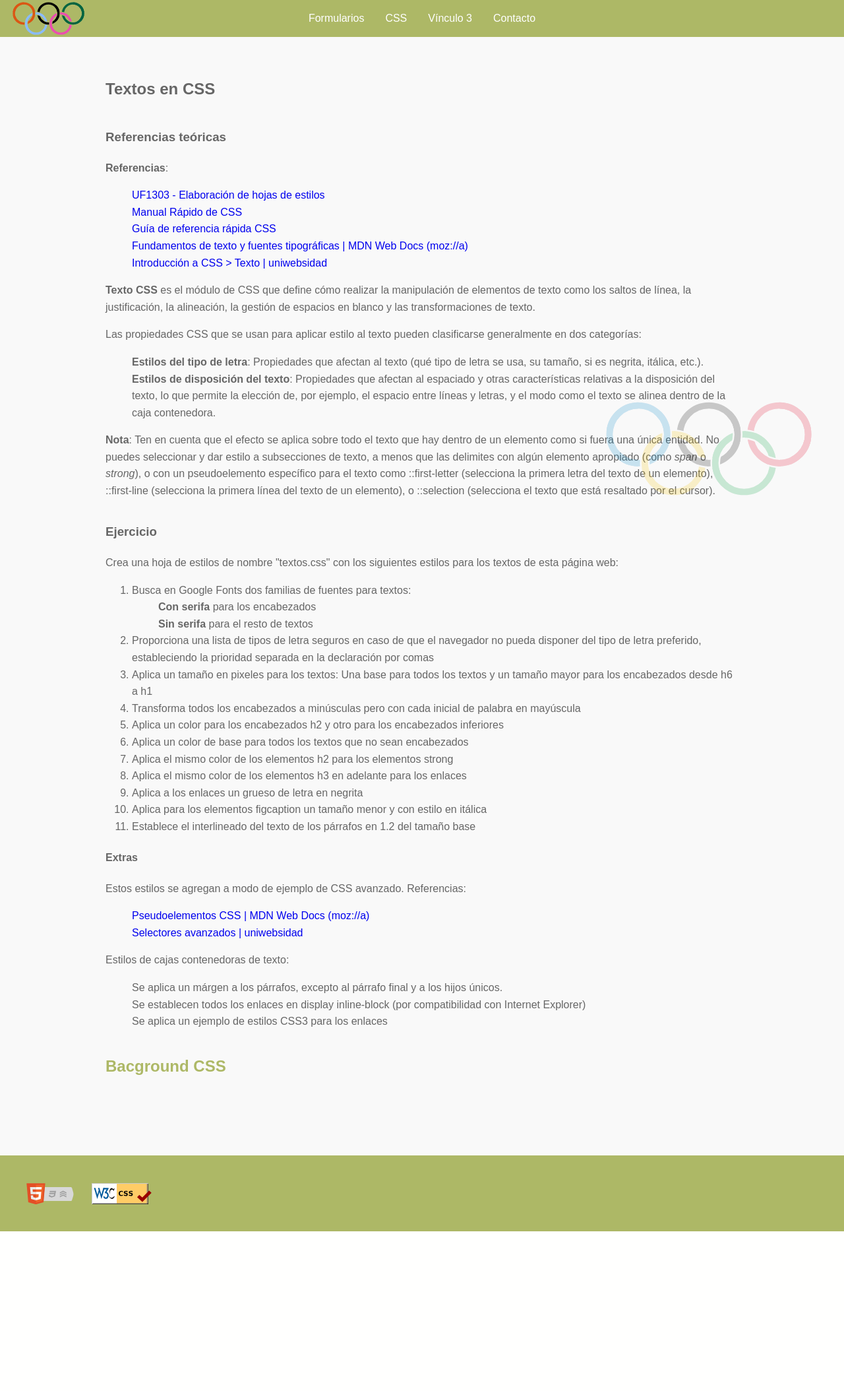
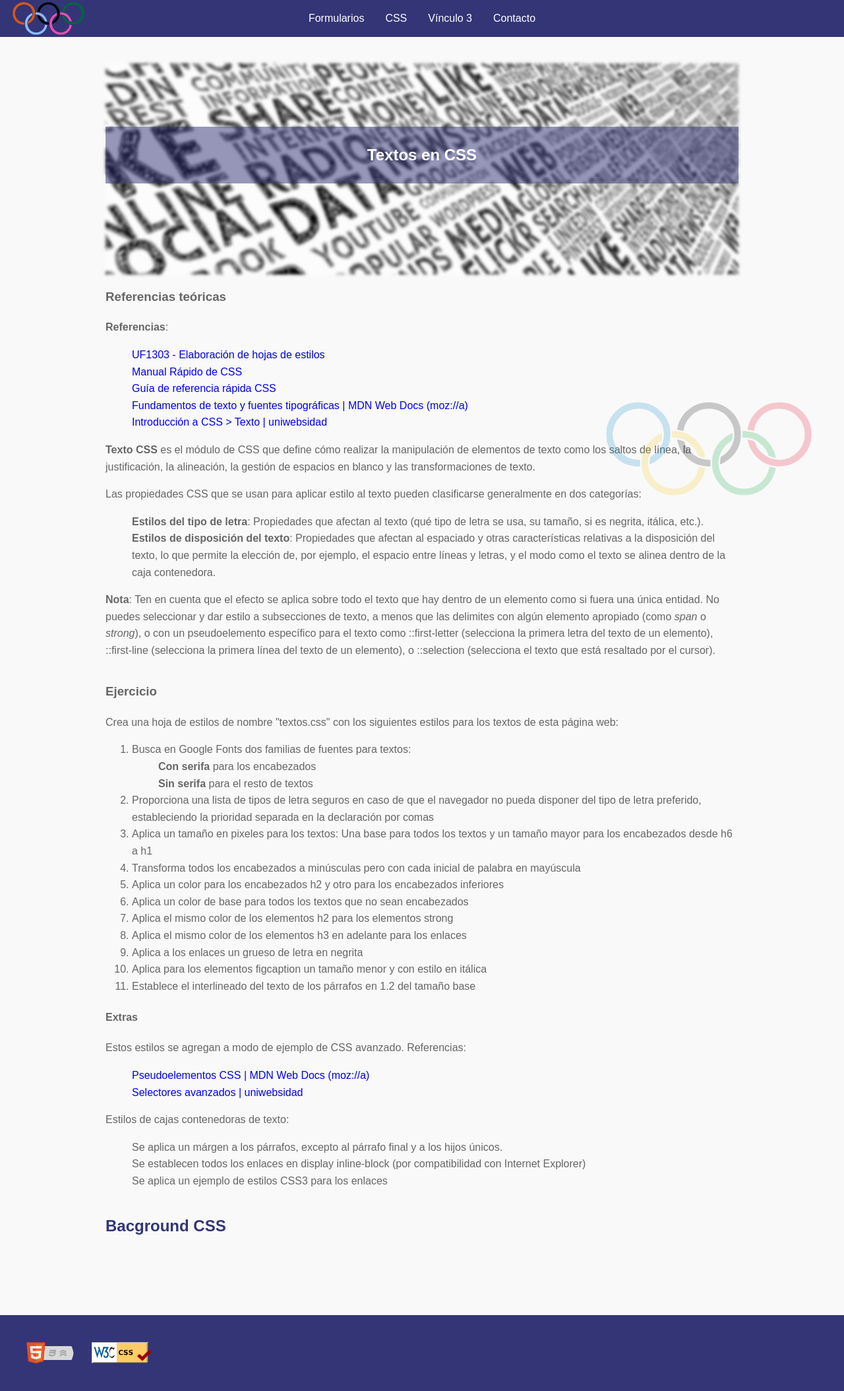
Before and after one commit to webusable/mf0951, a PHP site: page /pages/css/textos.html in a window 1280 px wide. Shown: the whole page at 66% size. Before the commit the page ends 1866 px from the top, so only its background shows below. Run offline with PHP 8.4, Linux system fonts and the light colour scheme.

Commit message:
Agrega portadillas

```diff
--- a/assets/css/_app/_theme/variables.css
+++ b/assets/css/_app/_theme/variables.css
@@ -41,9 +41,9 @@
     ------------------------------------
 
     */
-    --color-b: #ADB866;
-    --color-t1: #f4c300;
-    --color-t2: #0085c7;
+    --color-b: #333577;
+    --color-t1: #807515;
+    --color-t2: #553000;
     /* bootstrap Colors */
     --color-primary: #007bff;
     --color-secondary: #6c757d;
@@ -86,4 +86,14 @@
     --xxl: 90rem;
     /* 1600px */
     --xxxl: 100rem;
+
+
+    /*
+        --- Imágenes del Sitio ---
+    */
+
+    /* Categoría CSS, Página textos */
+    --img_cat1_img1: url('../../../img/css_textos_1280x856.jpg');
+
+    --img_cat1_img2: url('../../../img/css_imagenes_1280x847.jpg');
 }
--- a/assets/css/_app/_views/common.css
+++ b/assets/css/_app/_views/common.css
@@ -42,6 +42,20 @@
     font-size: small;
 }
 
+.image-before:before {
+    position: absolute;
+    content: '';
+    top: 0;
+    left: 0;
+    width: 100%;
+    height: 100%;
+    background-position: 50% 50%;
+    background-size: cover;
+    background-repeat: no-repeat;
+    background-attachment: scroll;
+    background-origin: border-box;
+}
+
 /* Marca de agua */
 
 .agua:before {
@@ -60,6 +74,47 @@
     background-size: cover;
     background-repeat: no-repeat;
 }
+
+header.portada {
+    position: relative;
+    width: 100%;
+    height: 40vh;
+}
+
+.portada:before {
+    opacity: 1;
+    -webkit-filter: brightness(1) blur(2px) grayscale(0.8);
+    filter: brightness(1) blur(2px) grayscale(0.8);
+}
+
+.portada.textos:before {
+    background-image: var(--img_cat1_img1);
+}
+.portada.imagenes:before {
+    background-image: var(--img_cat1_img2);
+}
+
+header.portada h2 {
+    position: absolute;
+    margin: 0;
+    padding: 1em;
+    width: 100%;
+    background: rgba(51, 53, 119, 0.5);
+    top: 30%;
+    text-align: center;
+    color: white;
+}
+
+
+
+
+
+
+
+
+
+
+
 
 
 body {
--- a/pages/css/imagenes.html
+++ b/pages/css/imagenes.html
@@ -65,7 +65,7 @@
     </nav>
     <main>
         <section class="tema textos agua justify">
-            <header class="portada">
+            <header class="portada imagenes image-before">
                 <h2>Imágenes en CSS</h2>
             </header>
             <article>
--- a/pages/css/textos.html
+++ b/pages/css/textos.html
@@ -67,7 +67,7 @@
 
     <main>
         <section class="tema textos agua justify">
-            <header class="portada">
+            <header class="portada textos image-before">
                 <h2>Textos en CSS</h2>
             </header>
             <article>
```
Also changed, not shown: index.html (+12 -0 lines), assets/img/css_imagenes_1280x847.jpg (added), assets/img/css_textos_1280x856.jpg (added).
